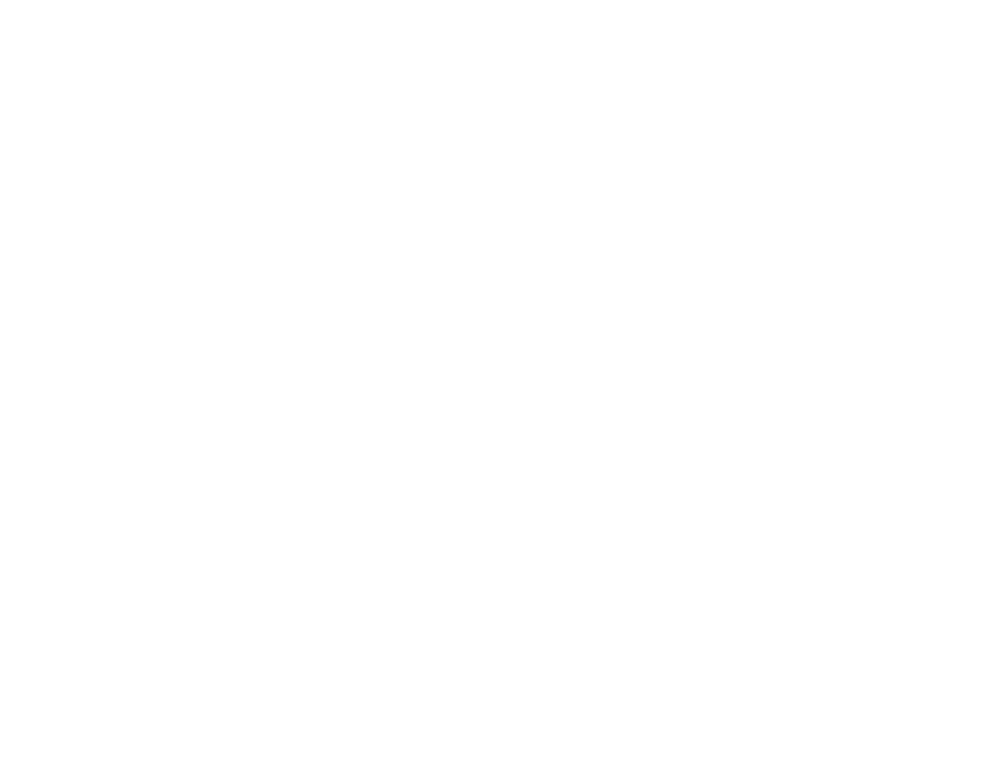
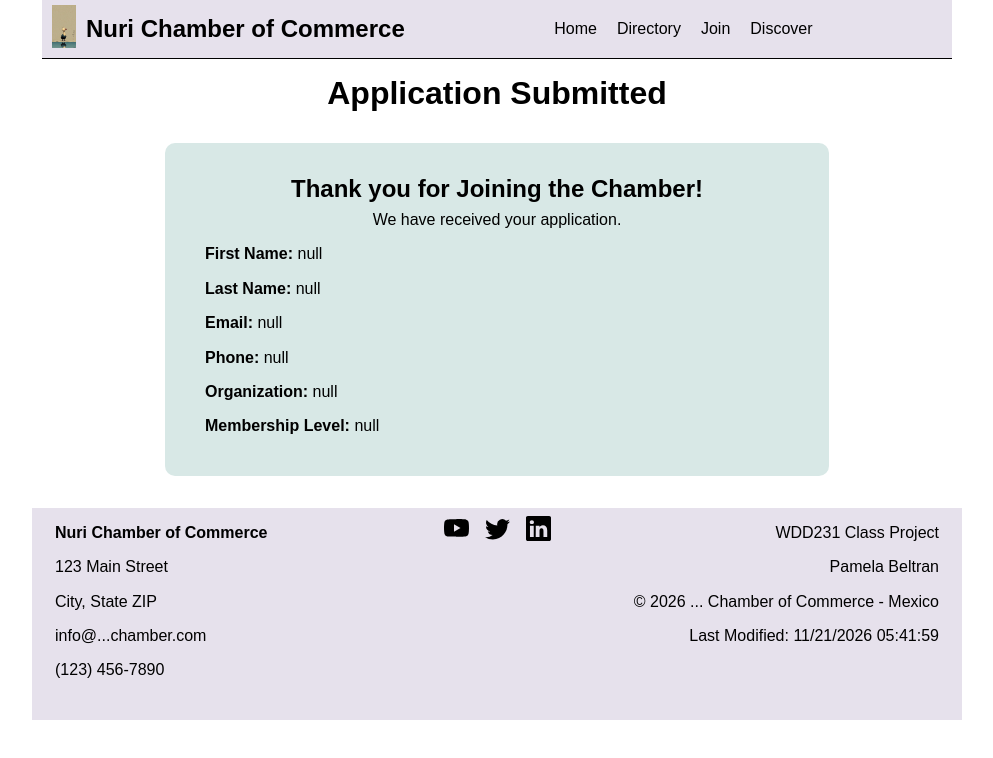
Before and after one commit to pame17-k/wdd231, a plain HTML site: page chamber/thankyou.html in a window 1280 px wide. Shown: the whole page, without its empty margins (143-1136 px from the left). Drawn offline with Linux system fonts and the light colour scheme; a web font is replaced by a local one.

Commit message:
chamber join 2

```diff
--- /dev/null
+++ b/chamber/scripts/thankyou.js
@@ -0,0 +1,12 @@
+const params = new URLSearchParams(window.location.search);
+
+const details = document.querySelector("#application-details");
+
+details.innerHTML = `
+    <p><strong>First Name:</strong> ${params.get("fname")}</p>
+    <p><strong>Last Name:</strong> ${params.get("lname")}</p>
+    <p><strong>Email:</strong> ${params.get("email")}</p>
+    <p><strong>Phone:</strong> ${params.get("phone")}</p>
+    <p><strong>Organization:</strong> ${params.get("organization")}</p>
+    <p><strong>Membership Level:</strong> ${params.get("membership")}</p>
+`;
--- a/chamber/styles/base.css
+++ b/chamber/styles/base.css
@@ -161,13 +161,27 @@
     dialog {
         max-width: 500px;
         padding: 2rem;
+        border-radius: 10px;
+    }
+
+    dialog[open] {
+        position: fixed;
+        top: 35%;
+        left: 15%;
+        padding-left: 1rem;
     }
 
     dialog h2 {
-        margin-top: 0;
+        margin-top: .4rem;
+    }
+
+    dialog, p, ul {
+        padding: .5rem;
     }
 
     .close-btn {
-        padding: .75rem 1.5rem;
+        padding: .70rem 1.5rem;
+        margin-bottom: .5rem;
+
     }
 }
--- a/chamber/styles/small.css
+++ b/chamber/styles/small.css
@@ -455,3 +455,17 @@ main h1 {
         transform: translateY(0);
     }
 }
+
+/************************ THANKYOU *********************/
+.thankyou-card {
+    max-width: 600px;
+    margin: 2rem auto;
+    padding: 2rem;
+    background-color: #d8e8e6;
+    border-radius: 10px;
+    text-align: left;
+}
+
+.thankyou-card h2, .thankyou-p{
+    text-align: center;
+}
--- a/chamber/thankyou.html
+++ b/chamber/thankyou.html
@@ -0,0 +1,77 @@
+<!DOCTYPE html>
+<html lang="en">
+<head>
+    <meta charset="UTF-8">
+    <meta name="viewport" content="width=device-width, initial-scale=1.0">
+    <title>Join to the Nuri Chamber Commerce </title>
+    <meta name="author" content="Pamela Beltran Trujillo">
+    <meta name="description" content="This is a join page for the chamber of commerce website.">
+
+    <meta property="og:title" content="Join to the Chamber">
+    <meta property="og:description" content="This is a join page for the chamber of commerce website.">
+    <meta property="og:url" content="https://pame17-k.github.io/wdd231/chamber/join.html">
+    <meta property="og:image" content="https://pame17-k.github.io/wdd231/chamber/images/logo1.webp">
+
+    <link rel="stylesheet" href="styles/small.css">
+    <link rel="stylesheet" href="styles/base.css" media="(min-width: 600px)">
+    <link rel="stylesheet" href="styles/normalize.css">
+    <script src="scripts/getdates.js" defer></script>
+    <script src="scripts/button.js" defer></script>
+    <script src="scripts/thankyou.js" defer></script>
+
+    <link rel="icon" href="./directory-fav.ico">
+
+    <link rel="preconnect" href="https://fonts.googleapis.com">
+    <link rel="preconnect" href="https://fonts.gstatic.com" crossorigin>
+    <link href="https://fonts.googleapis.com/css2?family=Montenegrin+Gothic+One&family=Roboto:ital,wght@0,100..900;1,100..900&display=swap" rel="stylesheet">
+
+</head>
+<body>
+    <header>
+        <!--The <header> tag should contain a site logo (using an svg file)
+            and your name rendered using a <span> tag, and a hamburger icon on small screens.-->
+        <img src="images/logo1.webp" alt="Site Logo" width="512" height="512">
+        <span>Nuri Chamber of Commerce</span>
+        <button id="ham-btn" class="hamburger"></button>
+        <nav id="nav-bar" class="navigation">
+            <ul>
+                <li class="current"><a href="index.html">Home</a></li>
+                <li><a href="directory.html">Directory</a></li>
+                <li><a href="join.html">Join</a></li>
+                <li><a href="#">Discover</a></li>
+            </ul>
+        </nav>
+    </header>
+    <main>
+        <h1>Application Submitted</h1>
+        <section class="thankyou-card">
+            <h2>Thank you for Joining the Chamber!</h2>
+            <p class="thankyou-p">We have received your application.</p>
+            <div id="application-details"></div>
+        </section>
+    </main>
+    <footer>
+        <div class="chamber-info">
+            <p><strong>Nuri Chamber of Commerce</strong></p>
+            <p>123 Main Street</p>
+            <p>City, State ZIP</p>
+            <p>info@...chamber.com</p>
+            <p>(123) 456-7890</p>
+        </div>
+        <div class="social">
+            <a href="https://www.youtube.com/login/" target="_blank"><img src="images/youtube.svg" alt="YouTube"
+                    width="16" height="16"></a>
+            <a href="https://twitter.com/" target="_blank"><img src="images/twitter.svg" alt="Twitter" width="16"
+                    height="16"></a>
+            <a href="https://www.linkedin.com/login/" target="_blank"><img src="images/linkedin1.svg" alt="LinkedIn"
+                    width="16" height="16"></a>
+        </div>
+        <div class="copyright">
+            <p>WDD231 Class Project</p>
+            <p>Pamela Beltran</p>
+            <p>&copy; <span id="copyrightYear"></span> ... Chamber of Commerce - Mexico</p>
+            <p>Last Modified: <span id="lastModified"></span></p>
+        </div>
+    </footer>
+</body>
+</html>
```
Also changed, not shown: chamber/directory.html (+6 -6 lines), chamber/index.html (+3 -3 lines), chamber/join.html (+7 -7 lines).
